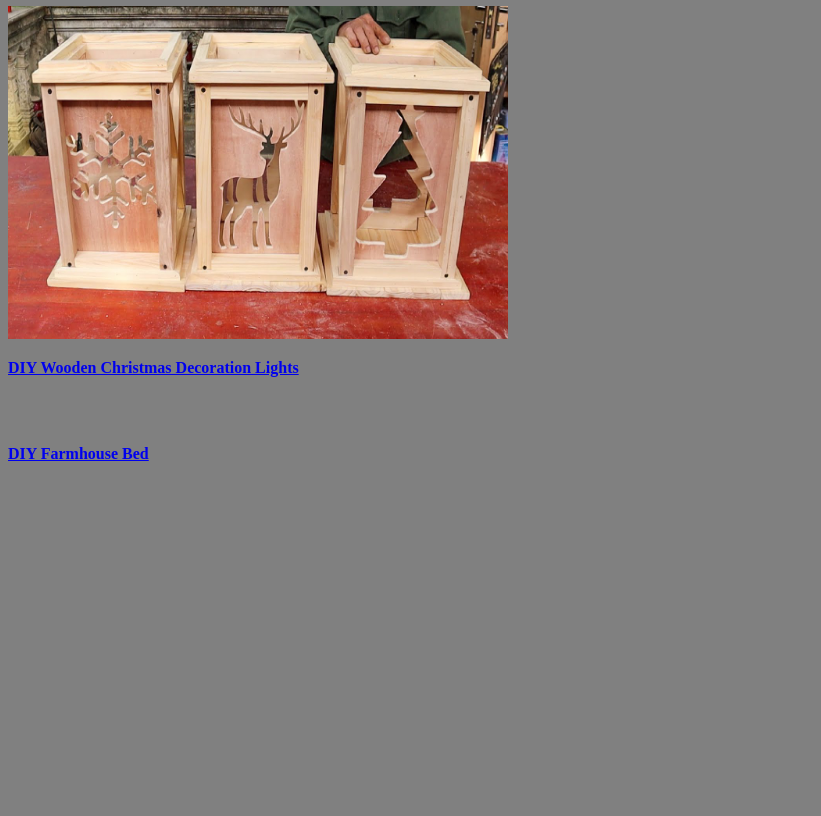
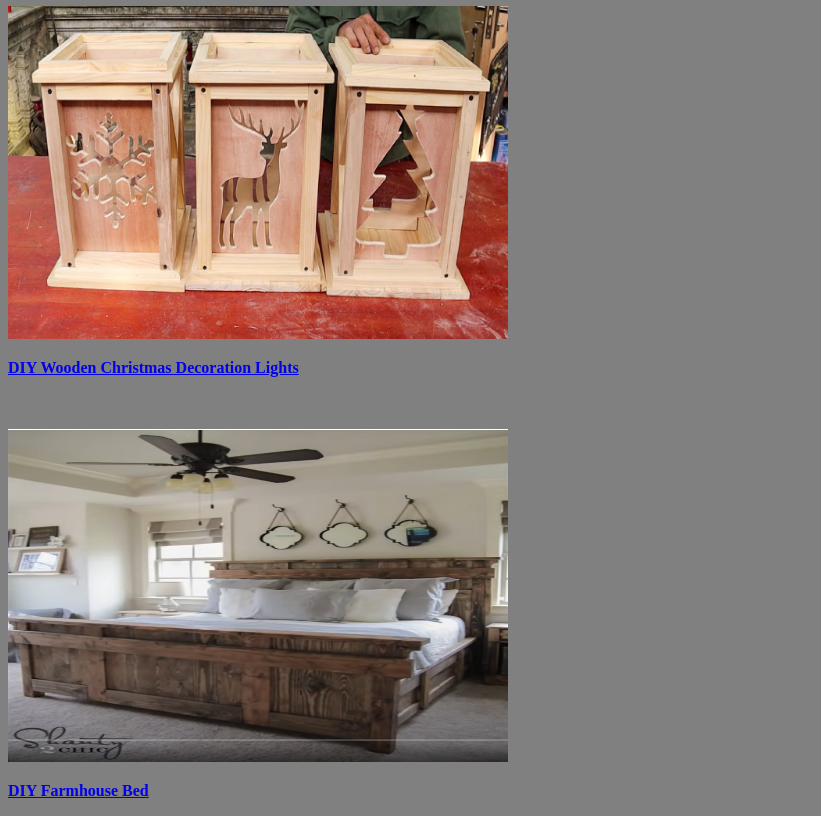
Before and after one commit to BlitzBaker95/WebProgrammingvideos.github.io, a plain HTML site: page index.html in a window 1280 px wide. Shown: the part 95-911 px from the top of the page, without its empty margins (0-821 px from the left). Before the commit the page ends 800 px from the top, so only its background shows below. Drawn offline with Linux system fonts and the light colour scheme.

Commit message:
Update index.html

```diff
--- a/index.html
+++ b/index.html
@@ -26,6 +26,7 @@
     <p><b><a href="https://www.youtube.com/watch?app=desktop&v=jhMBpkJcCbI" target="_blank">DIY Wooden Christmas Decoration Lights
     </a></b></p><br><br>
 
+	  <img src="farmhousebed.png" alt="bed" width="500" height="333"><br>
     <p><b><a href="https://www.youtube.com/watch?v=AjAh1OvaTlM&t=176s" target="_blank">DIY Farmhouse Bed
     </p></a></b>
   </body>
```
